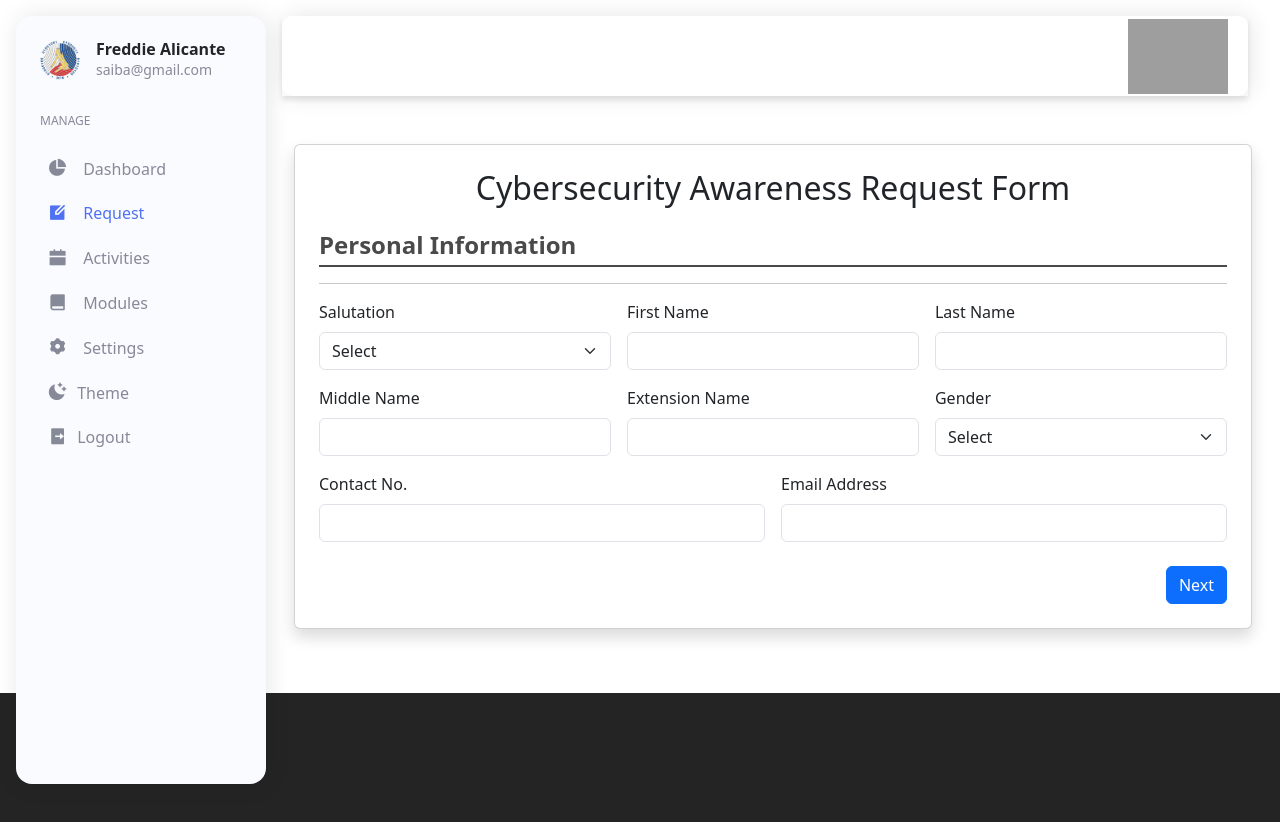
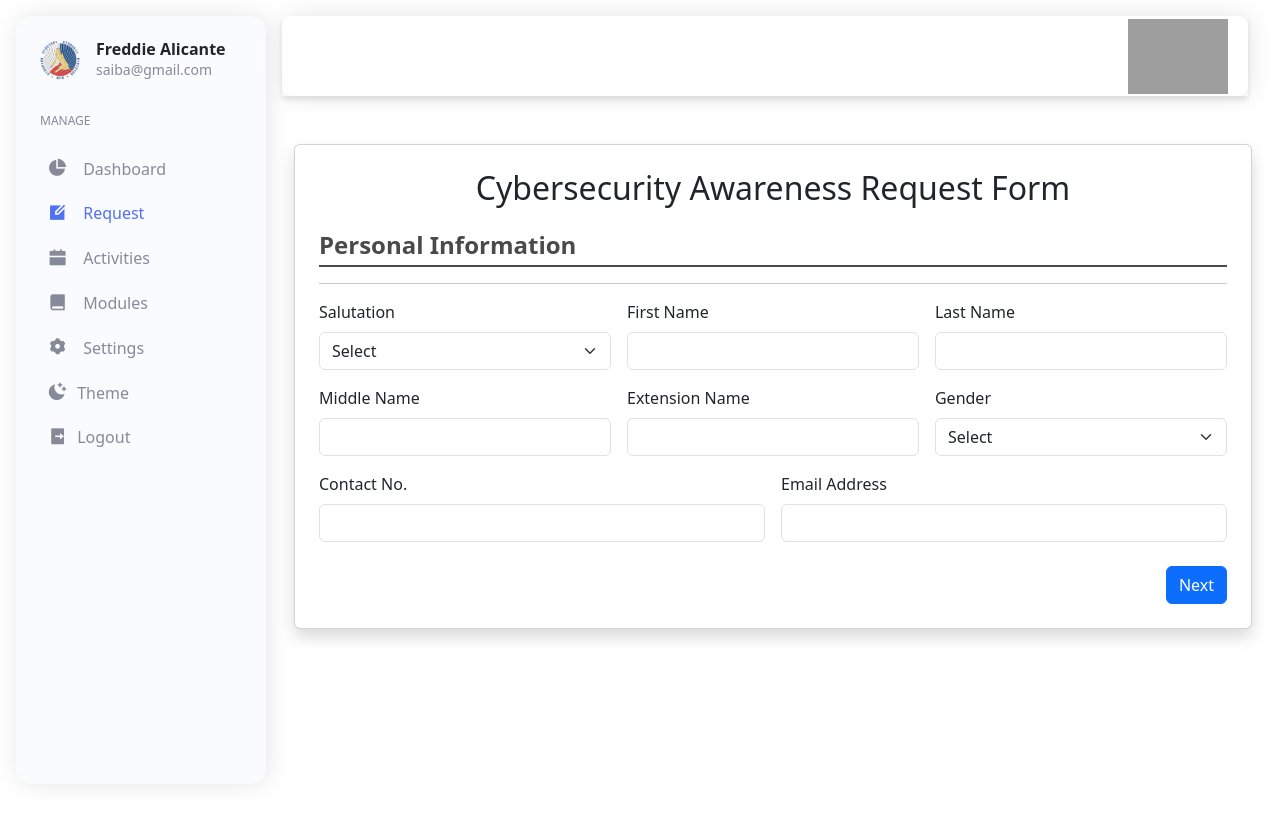
Before and after one commit to lancelotgrafilo/DICT_frontend, a React (Vite) app: page / in a window 1280 px wide. Both pictures are taken after a click on the item "Request". Shown: the top 822 px of the page. Before the commit the page ends 800 px from the top, so only its background shows below. Built offline with nearby package versions, Linux system fonts and the light colour scheme; grey boxes are pictures that could not be loaded.

Commit message:
fixed background at request

```diff
--- a/src/components/Request/Request.jsx
+++ b/src/components/Request/Request.jsx
@@ -91,6 +91,8 @@ export function Request() {
   };
 
   return (
+    <div className={styleRequest.mainContent}>
+
       <div className="container my-5">
         <div className="card shadow p-4">
           <h2 className="text-center mb-4">Cybersecurity Awareness Request Form</h2>
@@ -525,5 +527,6 @@ export function Request() {
           </form>
         </div>
       </div>
+  </div>
   );
 };
--- a/src/components/Request/request.module.css
+++ b/src/components/Request/request.module.css
@@ -1,3 +1,7 @@
+.mainContent{
+  height: 100vh;
+}
+
 /* General Container */
 .container {
     max-width: 800px;
```
Lines whose indentation alone changed are shown as unchanged.
